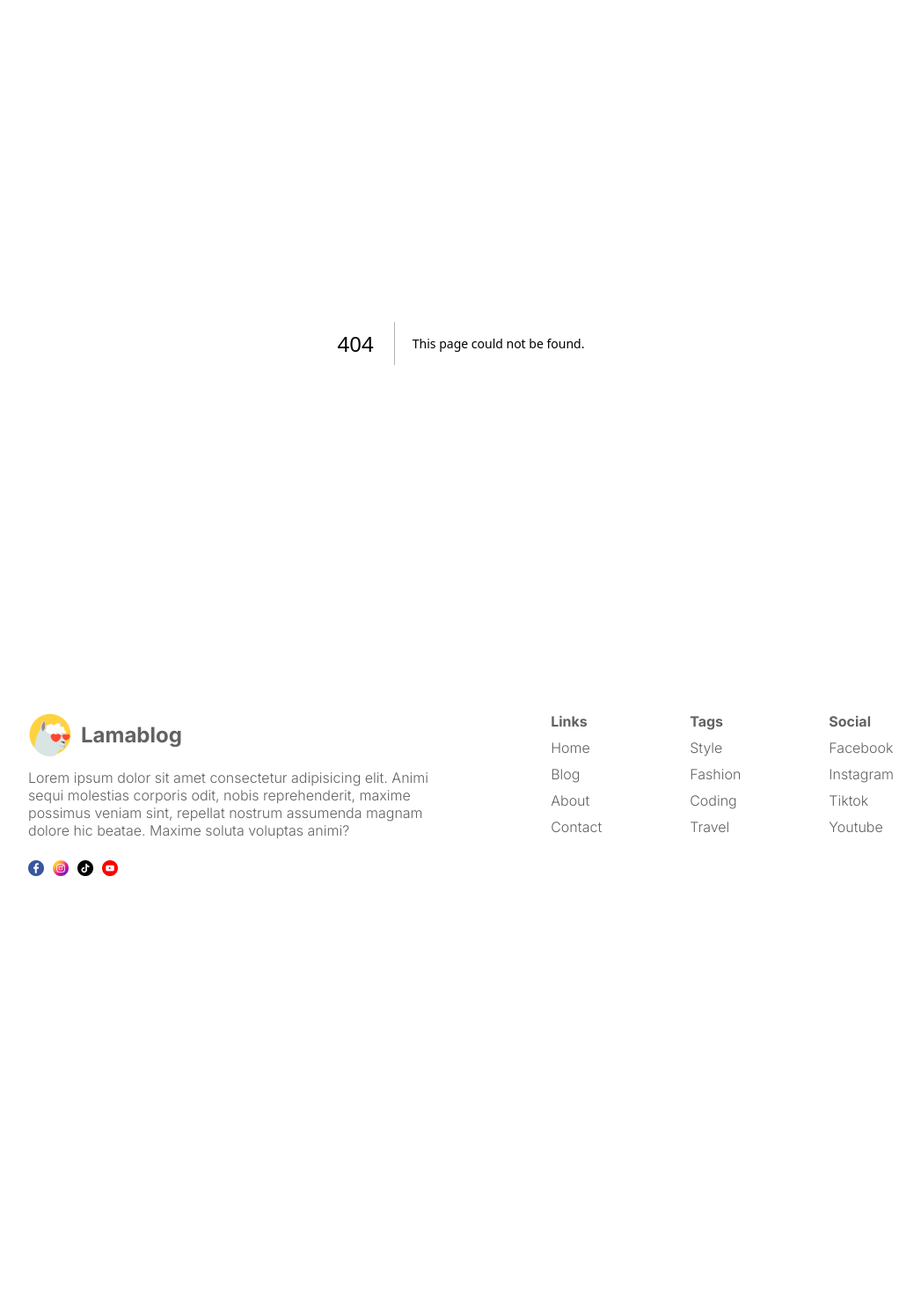
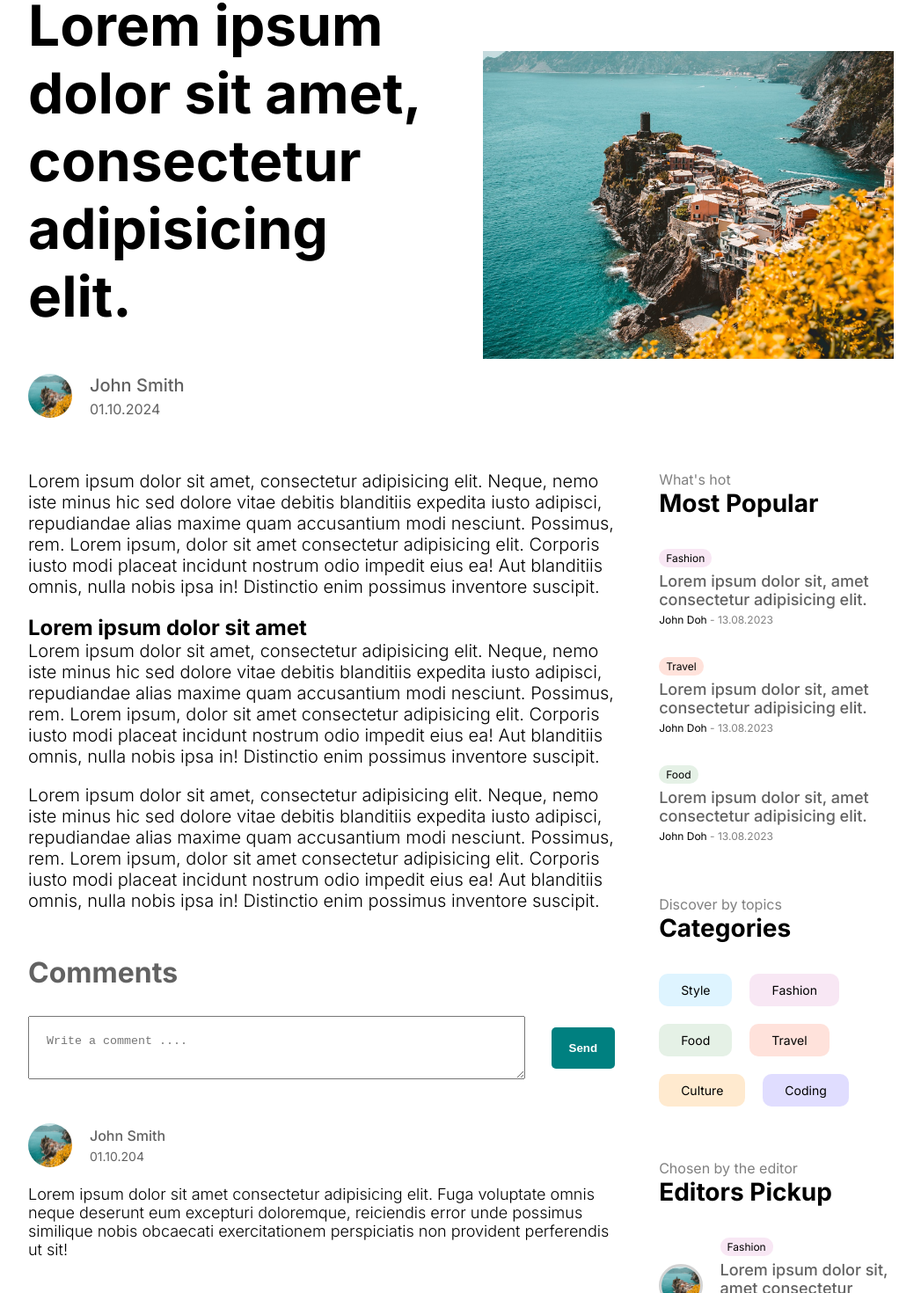
Before and after one commit to techking11/lamablogapp, a Next.js app: page /login in a window 1280 px wide. Before the commit this address had no page. Shown: the part 110-1580 px from the top of the page at 88% size, without its empty margins (116-1163 px from the left). Before the commit the page ends 1146 px from the top, so only its background shows below. Built offline with nearby package versions, Linux system fonts and the light colour scheme.

Commit message:
add: slug page and comments

```diff
--- /dev/null
+++ b/app/[slug]/page.jsx
@@ -0,0 +1,50 @@
+import Menu from '@/components/menu/Menu'
+import styles from './singlePage.module.css'
+import Image from 'next/image'
+import Comments from '@/components/comments/Comments'
+
+function page() {
+  return (
+    <div className={styles.container}>
+      <div className={styles.infoContainer}>
+        <div className={styles.textContainer}>
+          <h1 className={styles.title}>Lorem ipsum dolor sit amet, consectetur adipisicing elit.</h1>
+          <div className={styles.user}>
+            <div className={styles.userImageContainer}>
+              <Image src="/p1.jpeg" alt='Avatar' fill sizes='100vw, auto' loading='eager' className={styles.avatar} />
+            </div>
+            <div className={styles.userTextContainer}>
+              <span className={styles.username}>John Smith</span>
+              <span className={styles.date}>01.10.2024</span>
+            </div>
+          </div>
+        </div>
+        <div className={styles.imageContainer}>
+          <Image src="/p1.jpeg" alt='Side Photo' fill sizes='100vw, auto' loading='eager' className={styles.image} />
+        </div>
+      </div>
+      <div className={styles.content}>
+        <div className={styles.post}>
+          <div className={styles.description}>
+            <p>
+              Lorem ipsum dolor sit amet, consectetur adipisicing elit. Neque, nemo iste minus hic sed dolore vitae debitis blanditiis expedita iusto adipisci, repudiandae alias maxime quam accusantium modi nesciunt. Possimus, rem. Lorem ipsum, dolor sit amet consectetur adipisicing elit. Corporis iusto modi placeat incidunt nostrum odio impedit eius ea! Aut blanditiis omnis, nulla nobis ipsa in! Distinctio enim possimus inventore suscipit.
+            </p>
+            <h2>Lorem ipsum dolor sit amet</h2>
+            <p>
+              Lorem ipsum dolor sit amet, consectetur adipisicing elit. Neque, nemo iste minus hic sed dolore vitae debitis blanditiis expedita iusto adipisci, repudiandae alias maxime quam accusantium modi nesciunt. Possimus, rem. Lorem ipsum, dolor sit amet consectetur adipisicing elit. Corporis iusto modi placeat incidunt nostrum odio impedit eius ea! Aut blanditiis omnis, nulla nobis ipsa in! Distinctio enim possimus inventore suscipit.
+            </p>
+            <p>
+              Lorem ipsum dolor sit amet, consectetur adipisicing elit. Neque, nemo iste minus hic sed dolore vitae debitis blanditiis expedita iusto adipisci, repudiandae alias maxime quam accusantium modi nesciunt. Possimus, rem. Lorem ipsum, dolor sit amet consectetur adipisicing elit. Corporis iusto modi placeat incidunt nostrum odio impedit eius ea! Aut blanditiis omnis, nulla nobis ipsa in! Distinctio enim possimus inventore suscipit.
+            </p>
+          </div>
+          <div className={styles.comment}>
+            <Comments />
+          </div>
+        </div>
+        <Menu />
+      </div>
+    </div>
+  )
+}
+
+export default page
--- /dev/null
+++ b/app/[slug]/singlePage.module.css
@@ -0,0 +1,71 @@
+/* .container {} */
+
+.infoContainer {
+  display: flex;
+  align-items: center;
+  gap: 50px;
+}
+
+.textContainer {
+  flex: 1;
+}
+
+.title {
+  font-size: 64px;
+  margin-bottom: 50px;
+}
+
+.user {
+  display: flex;
+  align-items: center;
+  gap: 20px;
+}
+
+.userImageContainer {
+  width: 50px;
+  height: 50px;
+  position: relative;
+}
+
+.avatar {
+  object-fit: cover;
+  border-radius: 50%;
+}
+
+.userTextContainer {
+  display: flex;
+  flex-direction: column;
+  gap: 5px;
+  color: var(--softTextColor);
+}
+
+.username {
+  font-size: 20px;
+  font-weight: 500;
+}
+
+.imageContainer {
+  flex: 1;
+  height: 350px;
+  position: relative;
+}
+
+.image {
+  object-fit: cover;
+}
+
+.content {
+  display: flex;
+  gap: 50px;
+}
+
+.post {
+  flex: 5;
+  margin-top: 60px;
+}
+
+.description p {
+  font-size: 20px;
+  font-weight: 300;
+  margin-bottom: 20px;
+}
--- a/app/layout.js
+++ b/app/layout.js
@@ -15,7 +15,7 @@
 export default function RootLayout({ children }) {
   return (
     <html
-      lang="en">
+      lang="en" data-scroll-behavior="smooth">
       <body className={inter.className}>
         <ThemeContextProvider>
           <ThemeProvider>
--- /dev/null
+++ b/components/comments/Comments.jsx
@@ -0,0 +1,60 @@
+import Link from 'next/link';
+import styles from './comments.module.css'
+import Image from 'next/image';
+
+function Comments() {
+  const status = "authenticated";
+  return (
+    <div className={styles.container}>
+      <h1 className={styles.title}>Comments</h1>
+      {status === 'authenticated' ? (
+        <div className={styles.write}>
+          <textarea placeholder='Write a comment ....' className={styles.input}></textarea>
+          <button className={styles.button}>Send</button>
+        </div>
+      ) : (
+        <Link href="/login">Login to write a comment.</Link>
+      )}
+      <div className={styles.comments}>
+        <div className={styles.comment}>
+          <div className={styles.user}>
+            <Image src="/p1.jpeg" alt='avatar' width={50} height={50} className={styles.image} />
+            <div className={styles.userInfo}>
+              <span className={styles.username}>John Smith</span>
+              <span className={styles.date}>01.10.204</span>
+            </div>
+          </div>
+          <p className={styles.desc}>
+            Lorem ipsum dolor sit amet consectetur adipisicing elit. Fuga voluptate omnis neque deserunt eum excepturi doloremque, reiciendis error unde possimus similique nobis obcaecati exercitationem perspiciatis non provident perferendis ut sit!
+          </p>
+        </div>
+        <div className={styles.comment}>
+          <div className={styles.user}>
+            <Image src="/p1.jpeg" alt='avatar' width={50} height={50} className={styles.image} />
+            <div className={styles.userInfo}>
+              <span className={styles.username}>John Smith</span>
+              <span className={styles.date}>01.10.204</span>
+            </div>
+          </div>
+          <p className={styles.desc}>
+            Lorem ipsum dolor sit amet consectetur adipisicing elit. Fuga voluptate omnis neque deserunt eum excepturi doloremque, reiciendis error unde possimus similique nobis obcaecati exercitationem perspiciatis non provident perferendis ut sit!
+          </p>
+        </div>
+        <div className={styles.comment}>
+          <div className={styles.user}>
+            <Image src="/p1.jpeg" alt='avatar' width={50} height={50} className={styles.image} />
+            <div className={styles.userInfo}>
+              <span className={styles.username}>John Smith</span>
+              <span className={styles.date}>01.10.204</span>
+            </div>
+          </div>
+          <p className={styles.desc}>
+            Lorem ipsum dolor sit amet consectetur adipisicing elit. Fuga voluptate omnis neque deserunt eum excepturi doloremque, reiciendis error unde possimus similique nobis obcaecati exercitationem perspiciatis non provident perferendis ut sit!
+          </p>
+        </div>
+      </div>
+    </div>
+  )
+}
+
+export default Comments
--- /dev/null
+++ b/components/comments/comments.module.css
@@ -0,0 +1,70 @@
+.container {
+  margin-top: 50px;
+}
+
+.title {
+  color: var(--softTextColor);
+  margin-bottom: 30px;
+}
+
+.write {
+  display: flex;
+  align-items: center;
+  justify-content: space-between;
+  gap: 30px;
+}
+
+.input {
+  padding: 20px;
+  width: 100%;
+}
+
+.button {
+  padding: 16px 20px;
+  background-color: teal;
+  color: white;
+  font-weight: bold;
+  border: none;
+  border-radius: 5px;
+  cursor: pointer;
+}
+
+.comments {
+  margin-top: 50px;
+}
+
+.comment {
+  margin-bottom: 50px;
+}
+
+.user {
+  display: flex;
+  align-items: center;
+  gap: 20px;
+  margin-bottom: 20px;
+}
+
+.image {
+  border-radius: 50%;
+  object-fit: cover;
+}
+
+.userInfo {
+  display: flex;
+  flex-direction: column;
+  gap: 5px;
+  color: var(--softTextColor);
+}
+
+.username {
+  font-weight: 500;
+}
+
+.date {
+  font-size: 14px;
+}
+
+.desc {
+  font-size: 18px;
+  font-weight: 300;
+}
--- a/components/featured/Featured.jsx
+++ b/components/featured/Featured.jsx
@@ -9,7 +9,7 @@
       </h1>
       <div className={styles.post}>
         <div className={styles.imgContainer}>
-          <Image src="/p1.jpeg" alt="Featured" fill className={styles.image} sizes='100vw, auto' loadingf="eager" />
+          <Image src="/p1.jpeg" alt="Featured" fill className={styles.image} sizes='100vw, auto' loading="eager" />
         </div>
         <div className={styles.textContainer}>
           <h1 className={styles.postTitle}>Lorem ipsum dolor sit amet.</h1>
```
Also changed, not shown: app/blog/page.jsx (renamed from app/blog/page.js).
